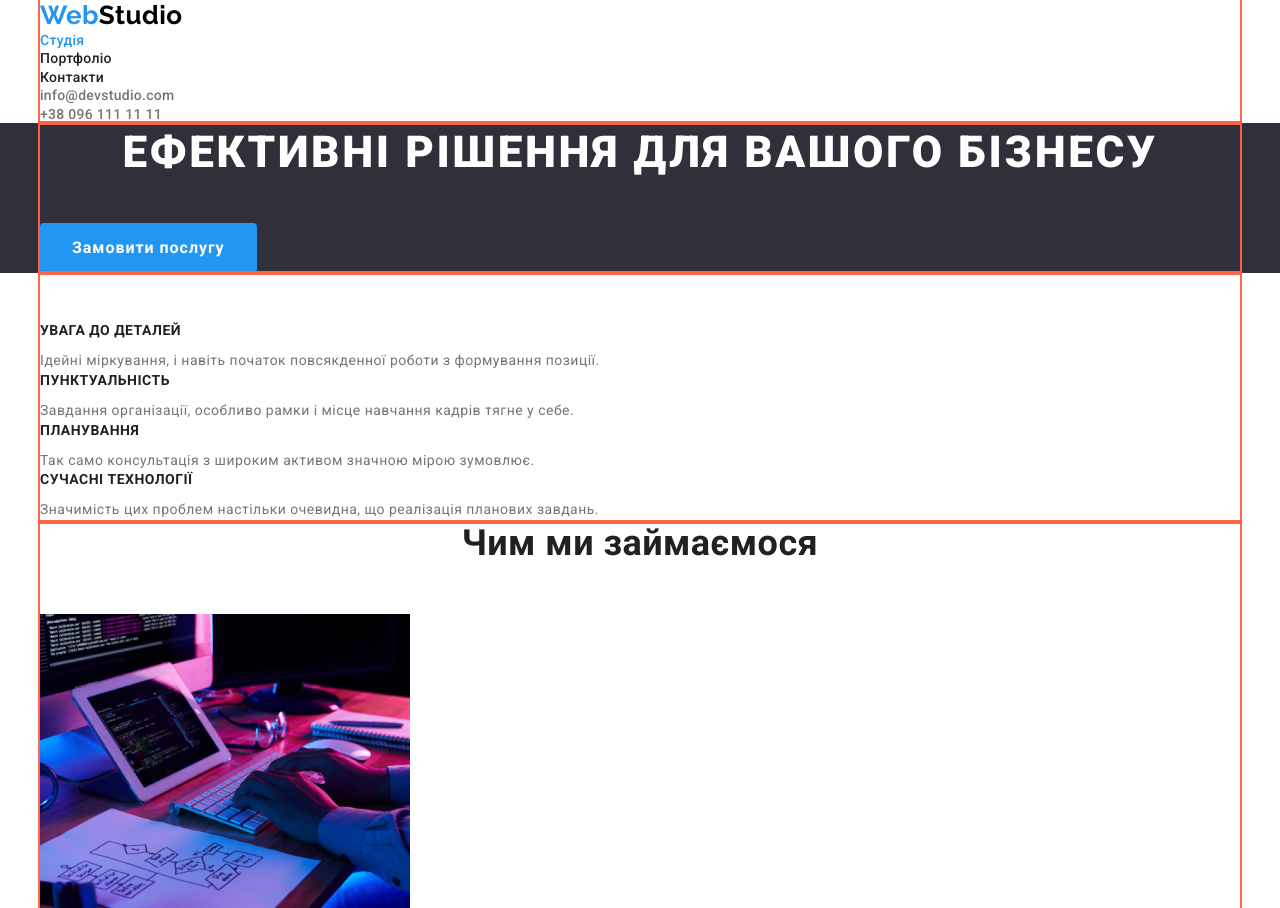
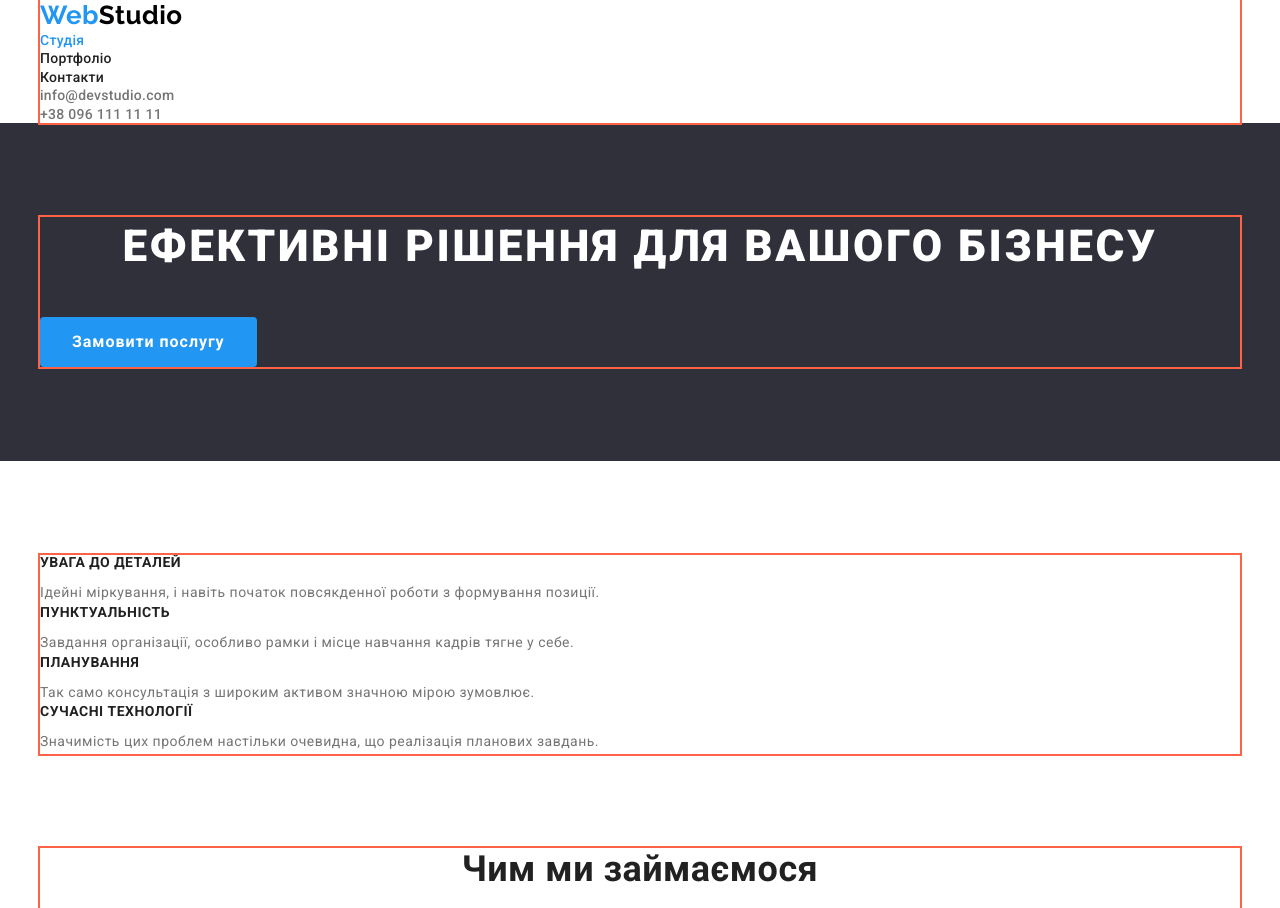
Before and after one commit to SerhiiRytikov/goit-markup-hw-03, a plain HTML site: page index.html in a window 1280 px wide. Shown: the top 908 px of the page. Drawn offline with nearby package versions, Linux system fonts and the light colour scheme.

Commit message:
Оформлює ДЗ 3

```diff
--- a/css/styles.css
+++ b/css/styles.css
@@ -22,6 +22,11 @@ body {
 
 .nondecor {
     text-decoration: none
+}
+
+p {
+    margin-top: 0;
+    margin-bottom: 0;
 }
 
 /* колір основного тексту #757575*/
@@ -81,7 +86,8 @@ body {
 }
 
 /* Шапка */
-.cap {
+.cap,
+.footer {
     background-color: #2F303A;
 }
 .cap-title {
@@ -114,6 +120,15 @@ body {
 
 /* Секції */
 
+.section {
+    padding-top: 94px;
+    padding-bottom: 94px;
+}
+.section.features-padding {
+    padding-top: 94px;
+    padding-bottom: 0;
+}
+
 .section-title {
     margin-top: 0;
     margin-bottom: 50px;
@@ -127,6 +142,7 @@ body {
 /* Скритий текст */
 .hidden {
     font-size: 0;
+    margin: 0;
 }
 
 /* Особливості */
@@ -141,8 +157,6 @@ body {
     text-transform: uppercase;
 }
 .features-list .paragraph {
-    margin-top: 0;
-    margin-bottom: 0px;
     font-size: 14px;
     line-height: 1.71;
 }
--- a/index.html
+++ b/index.html
@@ -49,7 +49,7 @@
         </section>
 
         <!-- Особливості -->
-        <section class="section">
+        <section class="section features-padding">
             <div class="container">
                 <h2 class="section-title hidden">Особливості</h2>
                 <ul class="features-list list">
@@ -129,7 +129,7 @@
     </main>
 
     <!-- Підвал сайту -->
-    <footer class="temporary">
+    <footer class="footer">
         <div class="container">
             <a href="./index.html" class="logo nondecor">Web<span class="accent-footer">Studio</span></a>
             <address>
```
Also changed, not shown: portfolio.html (+1 -1 lines).
